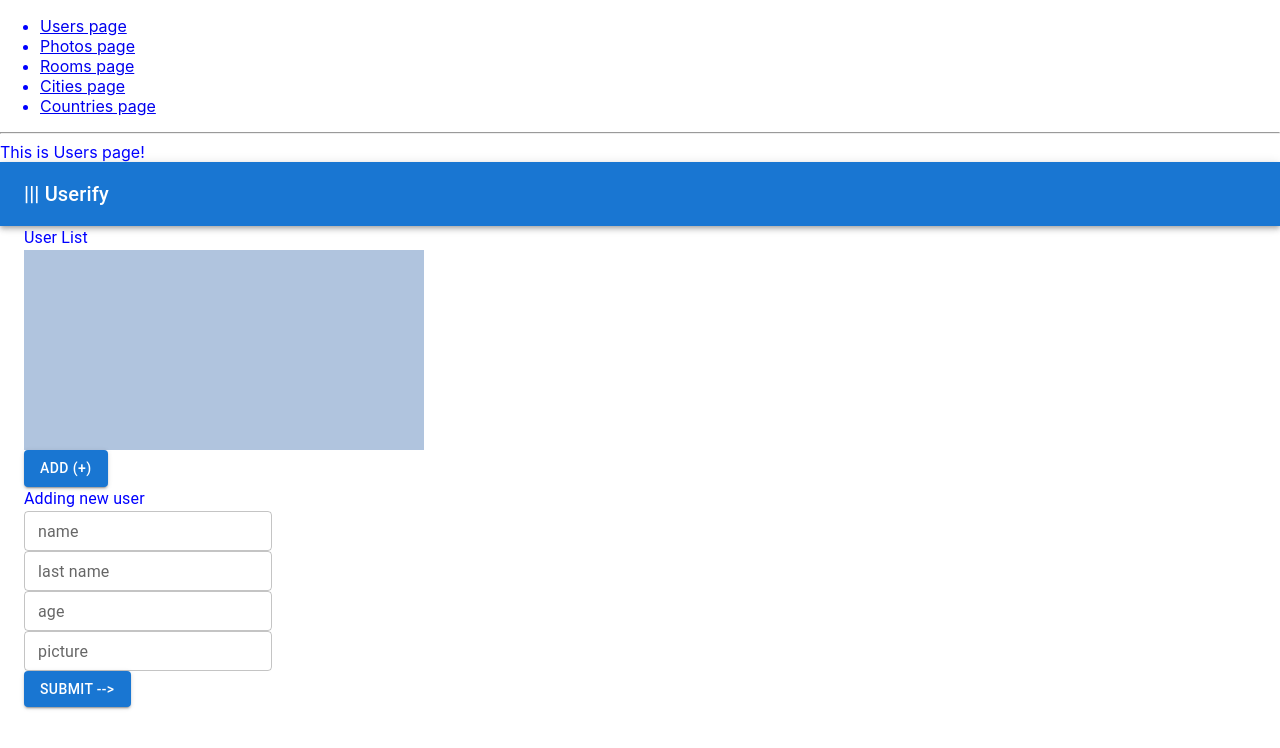
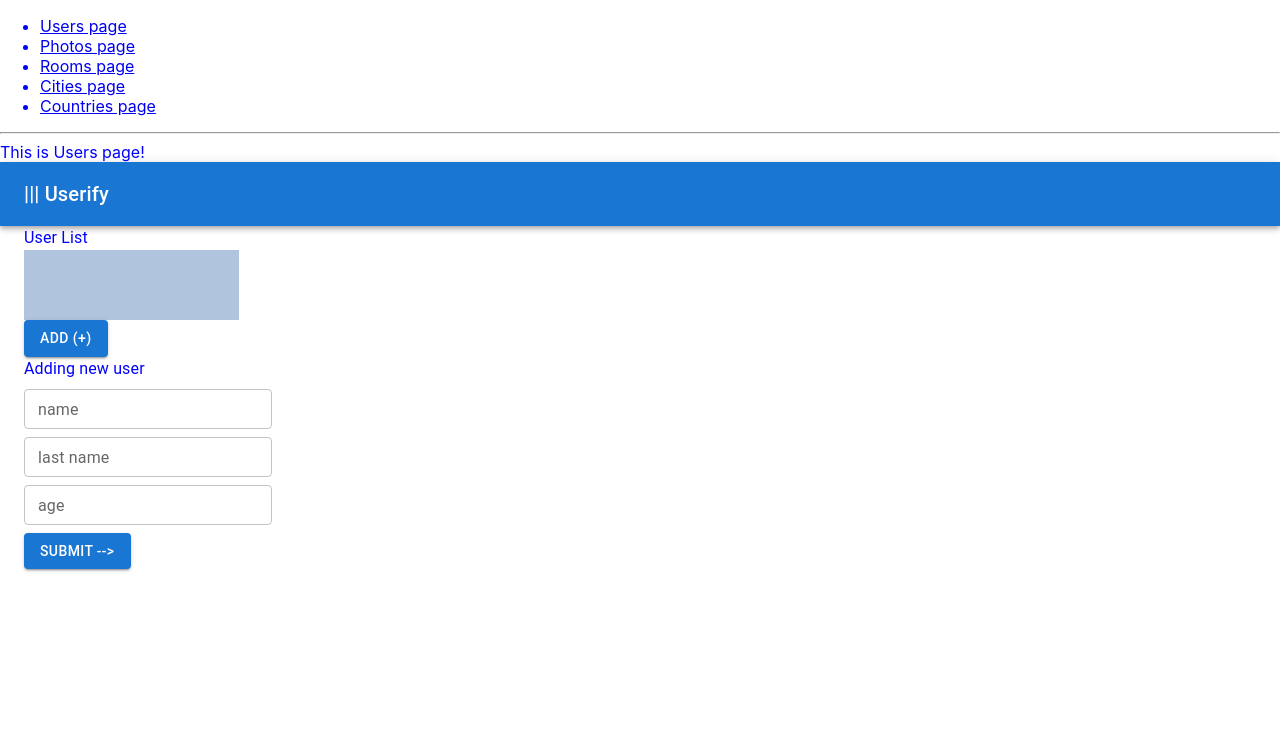
Before and after one commit to pawelwojtanowicz/two-pages-practice, a React (Create React App) app: page /users in a window 1280 px wide. Both pictures are taken after a click on the button "ADD (+)". Shown: the top 748 px of the page. Built offline with nearby package versions, Linux system fonts and the light colour scheme.

Commit message:
users show ip

```diff
--- a/src/userify-components/AddingSpace.tsx
+++ b/src/userify-components/AddingSpace.tsx
@@ -3,17 +3,42 @@ import { Box } from "@mui/system";
 import { Typography } from "@mui/material";
 import { Button } from "@mui/material";
 import UserTextField from "./UserTextField";
+import { useState } from "react";
 
-const AddingSpace: React.FC = () => {
+interface Props {
+  setUsers;
+}
+
+const AddingSpace: React.FC<Props> = ({ setUsers }) => {
+  const [name, setName] = useState();
+  const [lastName, setLastName] = useState();
+  const [age, setAge] = useState();
+  const change = () => {
+    setUsers([name, lastName, age]);
+  };
   return (
     <div>
       <Box ml={3} textAlign="left">
         <Typography>Adding new user</Typography>
-        <UserTextField id="name" label="name" />
-        <UserTextField id="last-name" label="last name" />
-        <UserTextField id="age" label="age" />
-        <UserTextField id="picture" label="picture" />
-        <Button variant="contained">{"Submit -->"}</Button>
+        <Box
+          component="form"
+          sx={{
+            "& > :not(style)": { mt: 1, mb: 1, width: "25ch" },
+          }}
+          noValidate
+          autoComplete="off"
+        >
+          <UserTextField id="name" label="name" onChangeHandler={setName} />
+          <UserTextField
+            id="last-name"
+            label="last name"
+            onChangeHandler={setLastName}
+          />
+          <UserTextField id="age" label="age" onChangeHandler={setAge} />
+        </Box>
+        <Button variant="contained" onClick={change}>
+          {"Submit -->"}
+        </Button>
       </Box>
     </div>
   );
--- a/src/userify-components/UserList.tsx
+++ b/src/userify-components/UserList.tsx
@@ -5,16 +5,20 @@ import { Button } from "@mui/material";
 
 interface Props {
   setShow;
+  show;
+  userPropsList;
 }
 
-const UserList: React.FC = ({ setShow, show }) => {
+const UserList: React.FC = ({ setShow, show, userPropsList }) => {
   const onChange = () => {
     setShow(!show);
   };
   return (
     <Box ml={3} textAlign="left">
       <Typography>User List</Typography>
-      <Box sx={{ bgcolor: "LightSteelBlue", width: 400, height: 200 }}></Box>
+      <Box sx={{ bgcolor: "LightSteelBlue", width: 215, height: 70 }}>
+        {userPropsList}
+      </Box>
       <Button variant="contained" onClick={onChange}>
         Add (+)
       </Button>
--- a/src/userify-components/UserTextField.tsx
+++ b/src/userify-components/UserTextField.tsx
@@ -7,10 +7,18 @@ import { TextField } from "@mui/material";
 
 interface Props {}
 
-const UserTextField: React.FC<Props> = ({ id, label }) => {
+const UserTextField: React.FC<Props> = ({ id, label, onChangeHandler }) => {
   return (
     <Box>
-      <TextField id={id} label={label} variant="outlined" size="small" />
+      <TextField
+        id={id}
+        label={label}
+        variant="outlined"
+        size="small"
+        onChange={(e) => {
+          onChangeHandler(e.target.value);
+        }}
+      />
     </Box>
   );
 };
--- a/src/userify-components/Users.tsx
+++ b/src/userify-components/Users.tsx
@@ -6,12 +6,15 @@ import { useState } from "react";
 
 const Users = () => {
   const [show, setShow] = useState(false);
+  const [users, setUsers] = useState([]);
+  const labels = ["name: ", "last name: ", "age: "];
+  const userPropsList = users.map((user) => <li key="user">{user}</li>);
   return (
     <div>
       This is Users page!
       <MyAppBar />
-      <UserList setShow={setShow} show={show} />
-      {show ? <AddingSpace /> : ""}
+      <UserList setShow={setShow} show={show} userPropsList={userPropsList} />
+      {show ? <AddingSpace setUsers={setUsers} /> : ""}
     </div>
   );
 };
```
